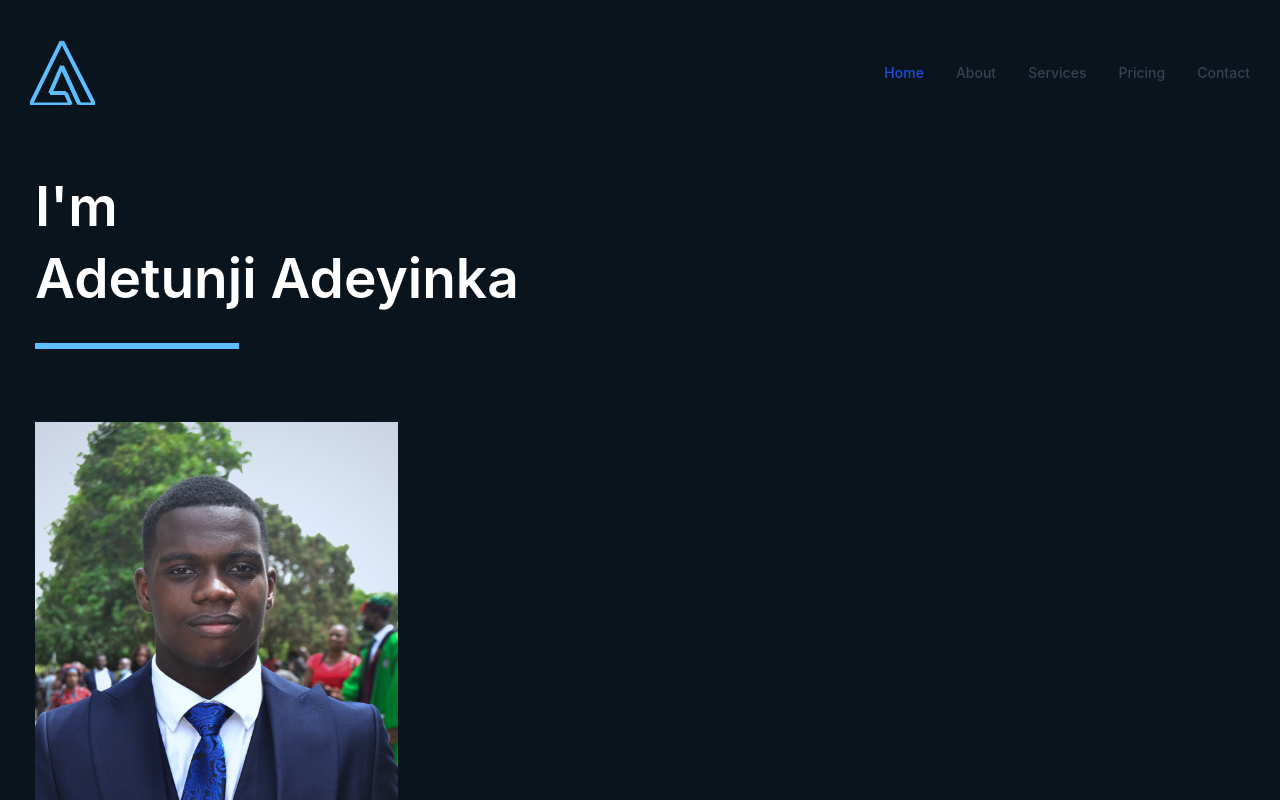
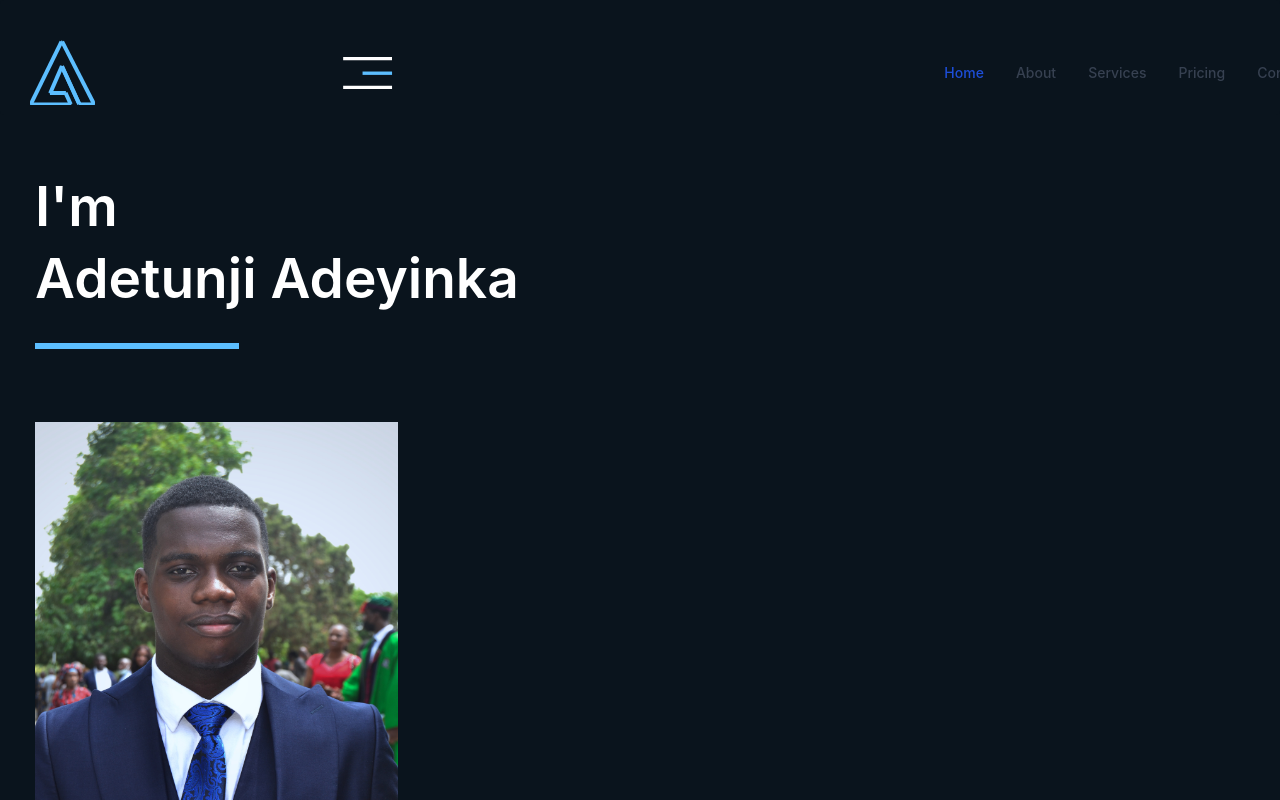
Before and after one commit to Itzadetunji/my-website, a Next.js app: page / in a window 1280 px wide. Shown: the top 800 px of the page. Built offline with nearby package versions, Linux system fonts and the light colour scheme.

Commit message:
Chore: Changes to navbar.tsx

```diff
--- a/pages/components/Navbar.tsx
+++ b/pages/components/Navbar.tsx
@@ -8,12 +8,16 @@ const Navbar: NextPage = () => {
         <div className="flex items-center space-x-[244px]">
             <img src="./icons/logo.svg" className="h-[65px] w-[65px]" alt="Adetunji Adeyinka's Logo" />
             {/* <span className="self-center text-xl font-semibold whitespace-nowrap dark:text-white">Flowbite</span> */}
-            {/* <img src="./icons/Hamburger.svg" alt=""  className="h-[32px] w-[58px]"/> */}
+            <button data-collapse-toggle="mobile-menu" className="hover:bg-gray-100 focus:outline-none focus:ring-2 focus:ring-gray-200
+dark:hover:bg-gray-700 dark:focus:ring-gray-600 rounded-lg" aria-controls="mobile-menu" aria-expanded="false">
+              <img src="./icons/Hamburger.svg" alt=""  className="h-[32px] w-[58px]"/>
+            </button>
+
         </div>
         {/* <button data-collapse-toggle="mobile-menu" type="button" className="inline-flex items-center text-sm text-gray-500 rounded-lg md:hidden hover:bg-gray-100 focus:outline-none focus:ring-2 focus:ring-gray-200 dark:text-gray-400 dark:hover:bg-gray-700 dark:focus:ring-gray-600" aria-controls="mobile-menu" aria-expanded="false">
           <img src="./icons/Hamburger.svg" alt=""  className="h-[32px] w-[58px]"/>
         </button> */}
-        <div className="hidden w-full mr-[60px] md:block md:w-auto" id="mobile-menu">
+        <div className="hidden w-full md:block md:w-auto" id="mobile-menu">
           <ul className="flex flex-col mt-4 md:flex-row md:space-x-8 md:mt-0 md:text-sm md:font-medium">
             <li>
               <a href="#" className="block py-2 pr-4 pl-3 text-white light-blue rounded md:bg-transparent md:text-blue-700 md:p-0 dark:text-white" aria-current="page">Home</a>
```
